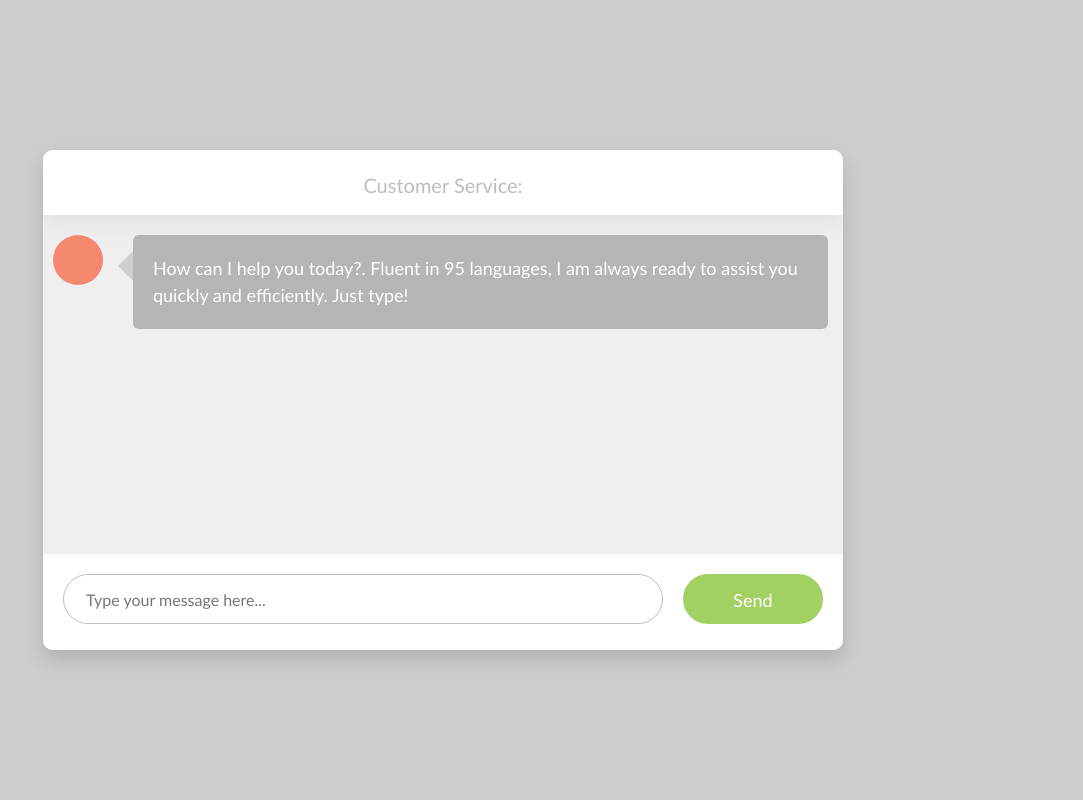
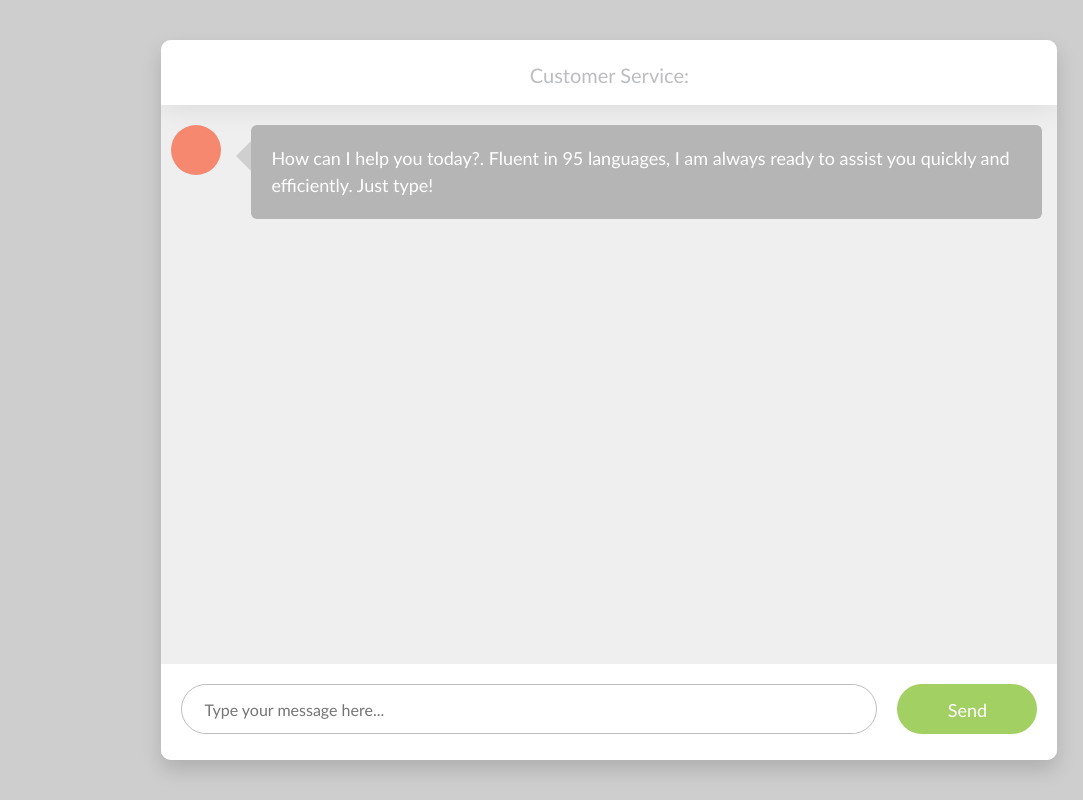
Before and after one commit to gcarson1/SmartCart, a Flask app: page / in a window 1280 px wide. Shown: the whole page, without its empty margins (197-1280 px from the left). Run offline with Flask 3, Linux system fonts and the light colour scheme; some libraries are stand-ins or nearby versions.

Commit message:
Move chat window to right

```diff
--- a/templates/index.html
+++ b/templates/index.html
@@ -47,11 +47,12 @@ body {
 }
 .chat_window {
   position: absolute;
-  width: calc(100% - 20px);
-  max-width: 800px;
-  height: 500px;
+  width: 70%;
+  max-width: 1200px;
+  height: 90%;
   border-radius: 10px;
   background-color: #e7e7e7;
+  margin-left: 13%;
   left: 50%;
   top: 50%;
   transform: translateX(-50%) translateY(-50%);
```
